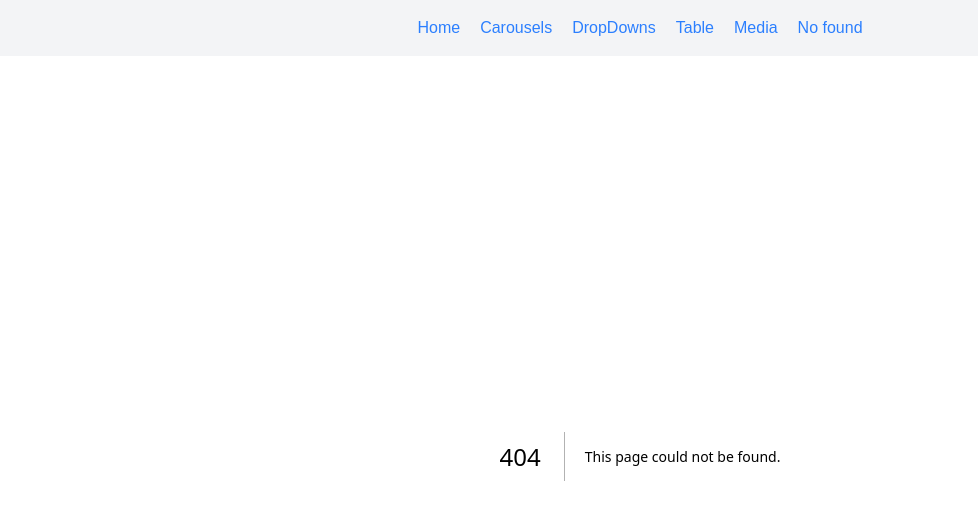
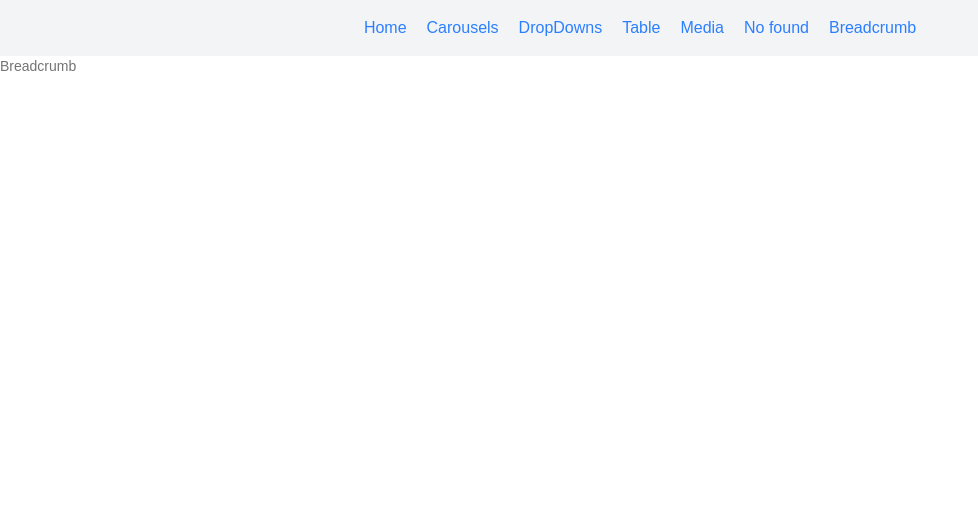
Before and after one commit to Rumerx10/Next-Code-Base, a Next.js app: page /breadcrumb in a window 1280 px wide. Before the commit this address had no page. Shown: the top 520 px of the page, without its empty margins (0-978 px from the left). Built offline with nearby package versions, Linux system fonts and the light colour scheme.

Commit message:
Feat :: BreadcrumbSection.

```diff
--- /dev/null
+++ b/src/app/breadcrumb/page.tsx
@@ -0,0 +1,8 @@
+import BreadcrumbSection from '@/components/Breadcrumb/BreadcrumbSection'
+const page = () => {
+  return (
+    <BreadcrumbSection />
+  );
+}
+
+export default page;
--- a/src/app/layout.tsx
+++ b/src/app/layout.tsx
@@ -28,8 +28,8 @@
     { name: "DropDowns", href: "/dropdown" },
     { name: "Table", href: "/table" },
     { name: "Media", href: "/media" },
-
     { name: "No found", href: "/not-found" },
+    { name: "Breadcrumb", href: "/breadcrumb" },
   ];
 
   return (
--- a/src/app/not-found/page.tsx
+++ b/src/app/not-found/page.tsx
@@ -1,5 +1,5 @@
 import NotFound from '@/components/NotFound/NotFound'
-import React from 'react'
+
 
 const page = () => {
   return (
--- /dev/null
+++ b/src/components/Breadcrumb/BreadcrumbSection.tsx
@@ -0,0 +1,46 @@
+"use client";
+
+import { CapFirstLetter } from "@/lib/utils";
+import { usePathname } from "next/navigation";
+import {
+  Breadcrumb,
+  BreadcrumbItem,
+  BreadcrumbLink,
+  BreadcrumbList,
+  BreadcrumbPage,
+  BreadcrumbSeparator,
+} from "@/components/ui/breadcrumb";
+
+const BreadcrumbSection = () => {
+  const pathName = usePathname();
+  const segments = pathName.split("/").filter(Boolean);
+  const breadcrumbItems = segments.map((segment, idx) => {
+    const href = "/" + segments.slice(0, idx + 1).join("/");
+    return {
+      href,
+      label: CapFirstLetter(segment),
+    };
+  });
+  return (
+    <div className="text-2xl font-semibold">
+      <Breadcrumb>
+        <BreadcrumbList>
+          {breadcrumbItems.map((item, idx) => (
+            <BreadcrumbItem key={item.href}>
+              {idx === breadcrumbItems.length - 1 ? (
+                <BreadcrumbPage>{item.label}</BreadcrumbPage>
+              ) : (
+                <>
+                  <BreadcrumbLink href={item.href}>{item.label}</BreadcrumbLink>
+                  <BreadcrumbSeparator />
+                </>
+              )}
+            </BreadcrumbItem>
+          ))}
+        </BreadcrumbList>
+      </Breadcrumb>
+    </div>
+  );
+};
+
+export default BreadcrumbSection;
--- /dev/null
+++ b/src/components/ui/breadcrumb.tsx
@@ -0,0 +1,115 @@
+import * as React from "react"
+import { Slot } from "@radix-ui/react-slot"
+import { ChevronRight, MoreHorizontal } from "lucide-react"
+
+import { cn } from "@/lib/utils"
+
+const Breadcrumb = React.forwardRef<
+  HTMLElement,
+  React.ComponentPropsWithoutRef<"nav"> & {
+    separator?: React.ReactNode
+  }
+>(({ ...props }, ref) => <nav ref={ref} aria-label="breadcrumb" {...props} />)
+Breadcrumb.displayName = "Breadcrumb"
+
+const BreadcrumbList = React.forwardRef<
+  HTMLOListElement,
+  React.ComponentPropsWithoutRef<"ol">
+>(({ className, ...props }, ref) => (
+  <ol
+    ref={ref}
+    className={cn(
+      "flex flex-wrap items-center gap-1.5 break-words text-sm text-muted-foreground sm:gap-2.5",
+      className
+    )}
+    {...props}
+  />
+))
+BreadcrumbList.displayName = "BreadcrumbList"
+
+const BreadcrumbItem = React.forwardRef<
+  HTMLLIElement,
+  React.ComponentPropsWithoutRef<"li">
+>(({ className, ...props }, ref) => (
+  <li
+    ref={ref}
+    className={cn("inline-flex items-center gap-1.5", className)}
+    {...props}
+  />
+))
+BreadcrumbItem.displayName = "BreadcrumbItem"
+
+const BreadcrumbLink = React.forwardRef<
+  HTMLAnchorElement,
+  React.ComponentPropsWithoutRef<"a"> & {
+    asChild?: boolean
+  }
+>(({ asChild, className, ...props }, ref) => {
+  const Comp = asChild ? Slot : "a"
+
+  return (
+    <Comp
+      ref={ref}
+      className={cn("transition-colors hover:text-foreground", className)}
+      {...props}
+    />
+  )
+})
+BreadcrumbLink.displayName = "BreadcrumbLink"
+
+const BreadcrumbPage = React.forwardRef<
+  HTMLSpanElement,
+  React.ComponentPropsWithoutRef<"span">
+>(({ className, ...props }, ref) => (
+  <span
+    ref={ref}
+    role="link"
+    aria-disabled="true"
+    aria-current="page"
+    className={cn("font-normal text-foreground", className)}
+    {...props}
+  />
+))
+BreadcrumbPage.displayName = "BreadcrumbPage"
+
+const BreadcrumbSeparator = ({
+  children,
+  className,
+  ...props
+}: React.ComponentProps<"li">) => (
+  <li
+    role="presentation"
+    aria-hidden="true"
+    className={cn("[&>svg]:w-3.5 [&>svg]:h-3.5", className)}
+    {...props}
+  >
+    {children ?? <ChevronRight />}
+  </li>
+)
+BreadcrumbSeparator.displayName = "BreadcrumbSeparator"
+
+const BreadcrumbEllipsis = ({
+  className,
+  ...props
+}: React.ComponentProps<"span">) => (
+  <span
+    role="presentation"
+    aria-hidden="true"
+    className={cn("flex h-9 w-9 items-center justify-center", className)}
+    {...props}
+  >
+    <MoreHorizontal className="h-4 w-4" />
+    <span className="sr-only">More</span>
+  </span>
+)
+BreadcrumbEllipsis.displayName = "BreadcrumbElipssis"
+
+export {
+  Breadcrumb,
+  BreadcrumbList,
+  BreadcrumbItem,
+  BreadcrumbLink,
+  BreadcrumbPage,
+  BreadcrumbSeparator,
+  BreadcrumbEllipsis,
+}
--- /dev/null
+++ b/src/lib/utils.tsx
@@ -0,0 +1,12 @@
+
+
+import { clsx, type ClassValue } from "clsx"
+import { twMerge } from "tailwind-merge"
+
+export function cn(...inputs: ClassValue[]) {
+  return twMerge(clsx(inputs))
+}
+
+export const CapFirstLetter=(str:string)=>{
+  return str[0].toUpperCase()+str.slice(1);
+}
```
Also changed, not shown: 2 other files (tests, documents, lock files or other folders).
